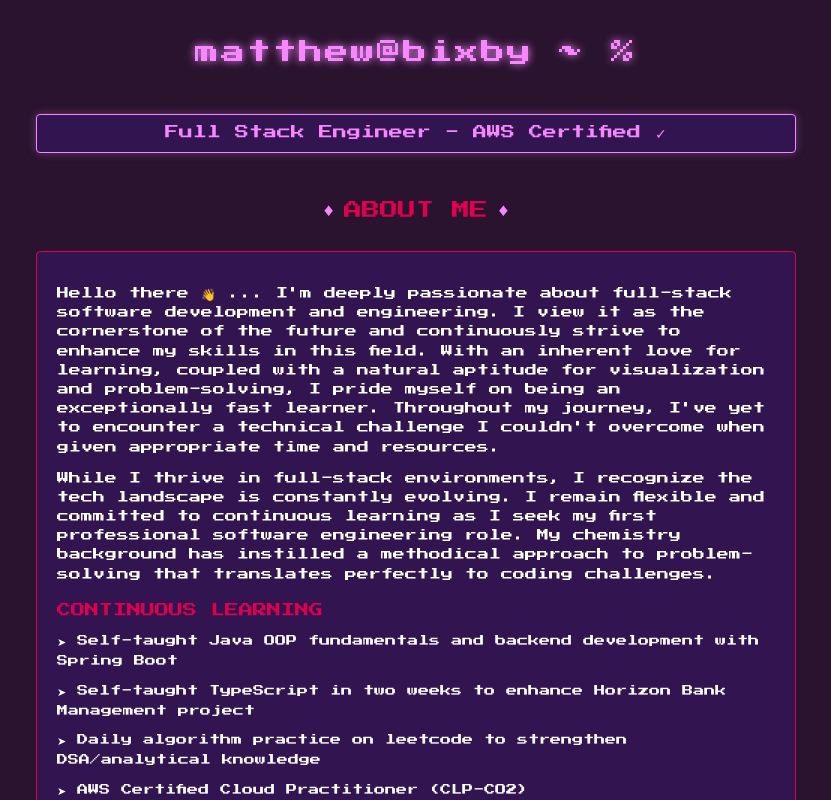
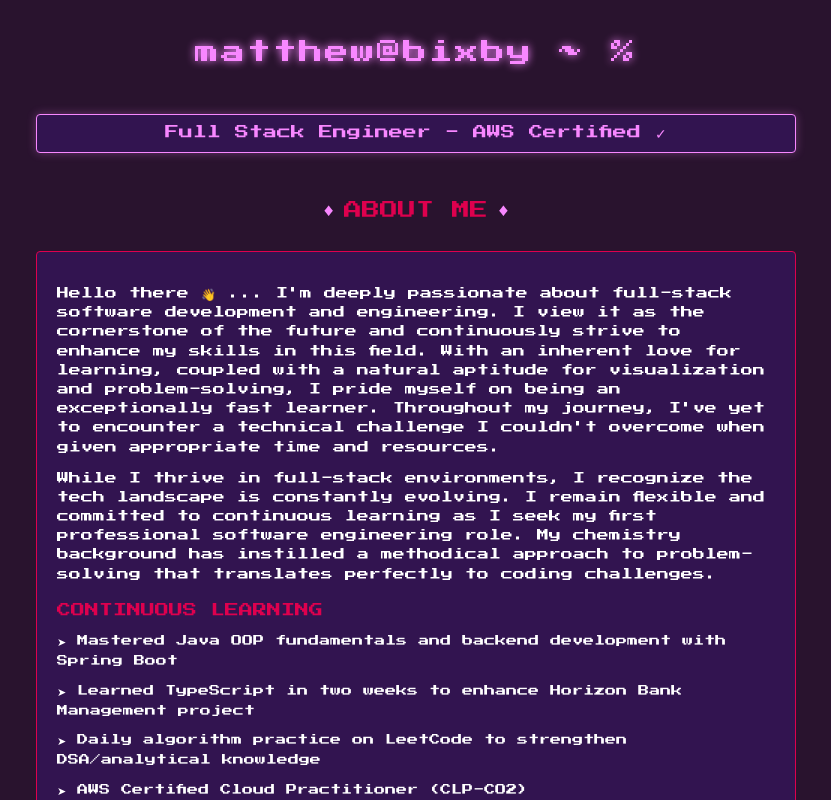
Before and after one commit to mattbixby123/bixbyPortfolio, a React (Vite) app: page / in a window 1280 px wide. Shown: the whole page, without its empty margins (224-1055 px from the left). Built offline with nearby package versions, Linux system fonts and the light colour scheme.

Commit message:
edits made to continuous learning bullet points on the retro home comp.

```diff
--- a/src/client/components/RetroHome.jsx
+++ b/src/client/components/RetroHome.jsx
@@ -69,9 +69,9 @@ const RetroHome = () => {
 
         <div className="sub-heading">CONTINUOUS LEARNING</div>
         <ul className="retro-list">
-          <li>➤ Self-taught Java OOP fundamentals and backend development with Spring Boot</li>
-          <li>➤ Self-taught TypeScript in two weeks to enhance Horizon Bank Management project</li>
-          <li>➤ Daily algorithm practice on leetcode to strengthen DSA/analytical knowledge</li>
+          <li>➤ Mastered Java OOP fundamentals and backend development with Spring Boot</li>
+          <li>➤ Learned TypeScript in two weeks to enhance Horizon Bank Management project</li>
+          <li>➤ Daily algorithm practice on LeetCode to strengthen DSA/analytical knowledge</li>
           <li>➤ AWS Certified Cloud Practitioner (CLP-CO2)</li>
         </ul>
 
```
